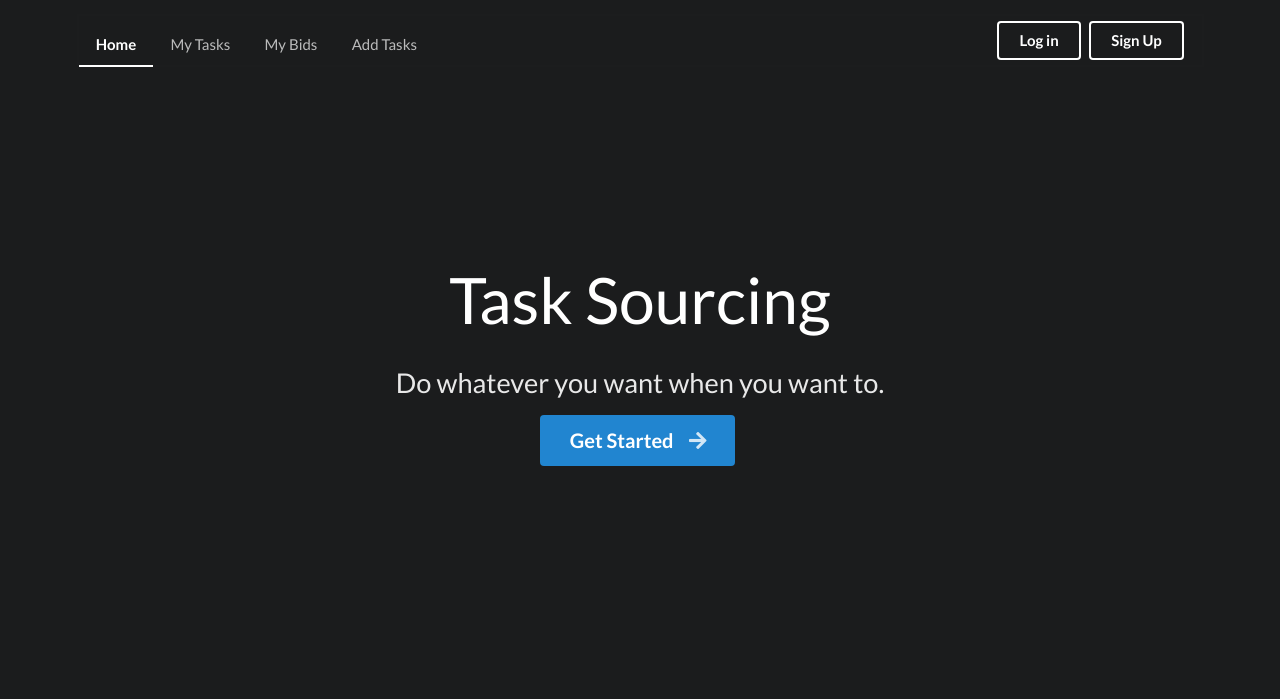
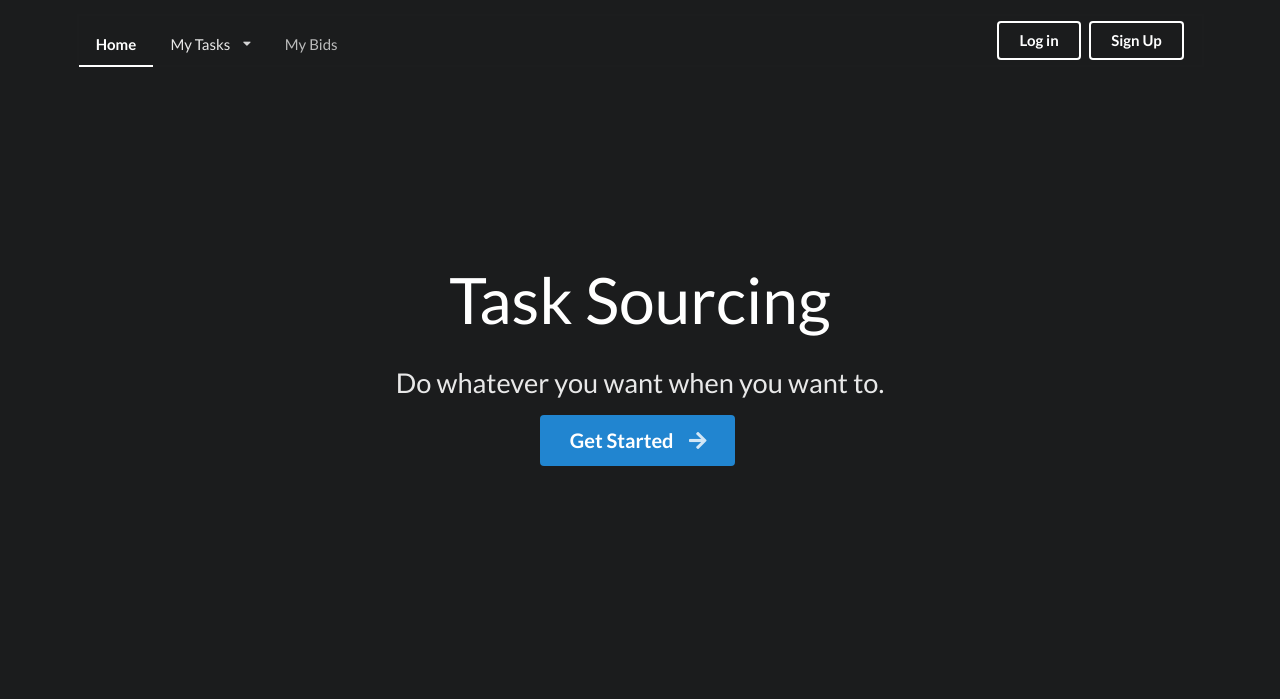
Before and after one commit to lawwman/TaskRunner, a PHP site: page / in a window 1280 px wide. Shown: the top 699 px of the page. Run offline with PHP 8.4, Linux system fonts and the light colour scheme; some libraries are stand-ins or nearby versions.

Commit message:
Added drop down fo rmy task on index.php

```diff
--- a/index.php
+++ b/index.php
@@ -26,6 +26,10 @@
   <link rel="stylesheet" type="text/css" href="semantic/dist/components/icon.css">
   <link rel="stylesheet" type="text/css" href="semantic/dist/components/sidebar.css">
   <link rel="stylesheet" type="text/css" href="semantic/dist/components/transition.css">
+
+  <script src="assets/jquery-3.3.1.min"></script>
+  <script src="semantic/dist/components/transition.js"></script>
+  <script src="semantic/dist/components/dropdown.js"></script>
 
   <style type="text/css">
 
@@ -129,9 +133,15 @@
           <i class="sidebar icon"></i>
         </a>
         <a class="active item">Home</a>
-        <a class="item" href="/demo/viewtasks.php">My Tasks</a>
+        <div class="ui simple dropdown item">
+          <span class = "text">My Tasks</span>
+          <i class = "dropdown icon"></i>
+          <div class = "menu">
+            <a class ="item" href="/demo/viewtasks.php"> View My Tasks</a>
+            <a class ="item" href="/demo/addtasks.php"> Add a Task</a>
+          </div>
+        </div>
         <a class="item" href="/demo/viewbids.php">My Bids</a>
-        <a class="item" href="/demo/addtasks.php">Add Tasks</a>
         <div class="right item">
           <a class="ui inverted button" href="/demo/login.php">Log in</a>
           <a class="ui inverted button" href="/demo/signup.php">Sign Up</a>
```
